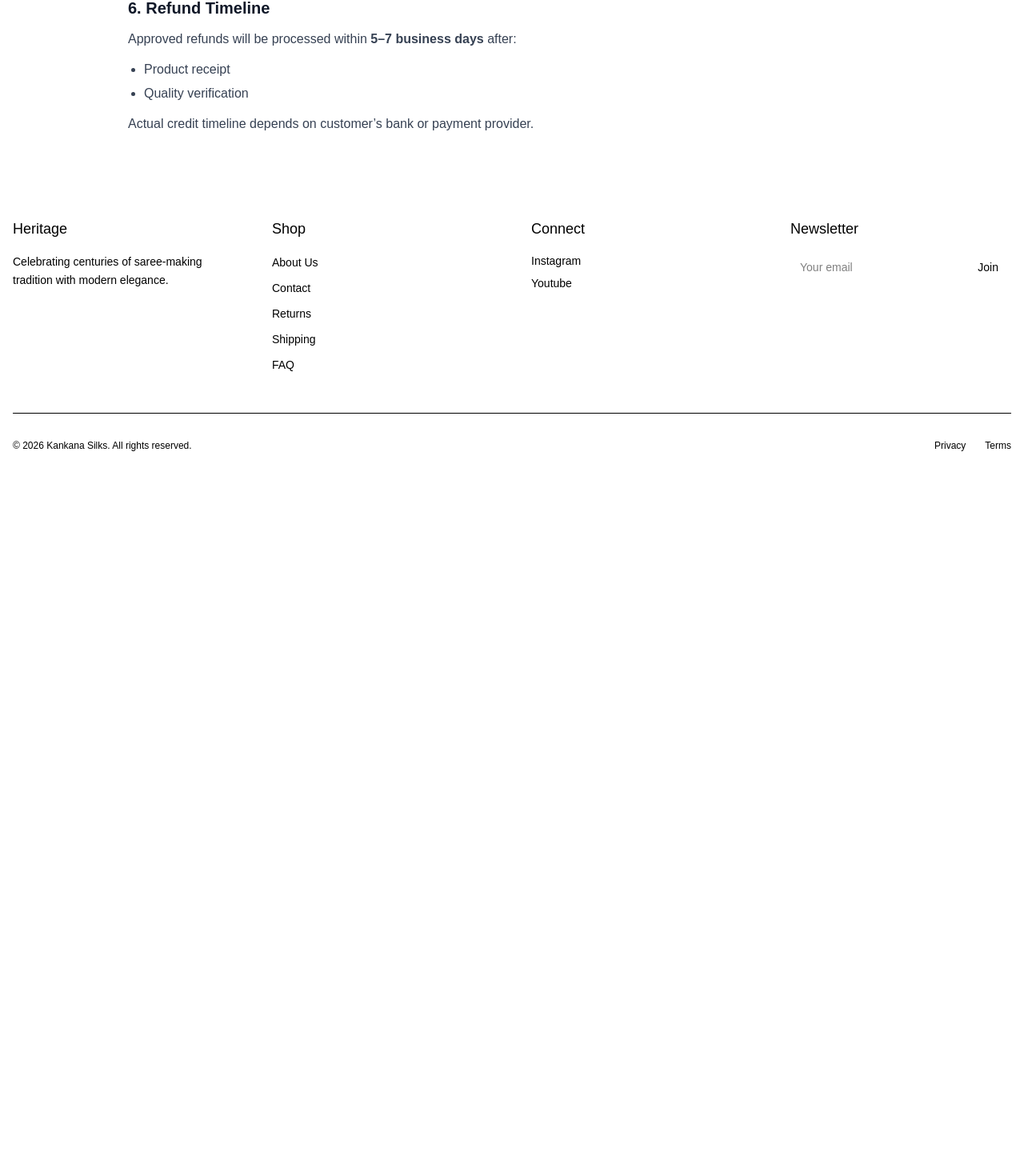
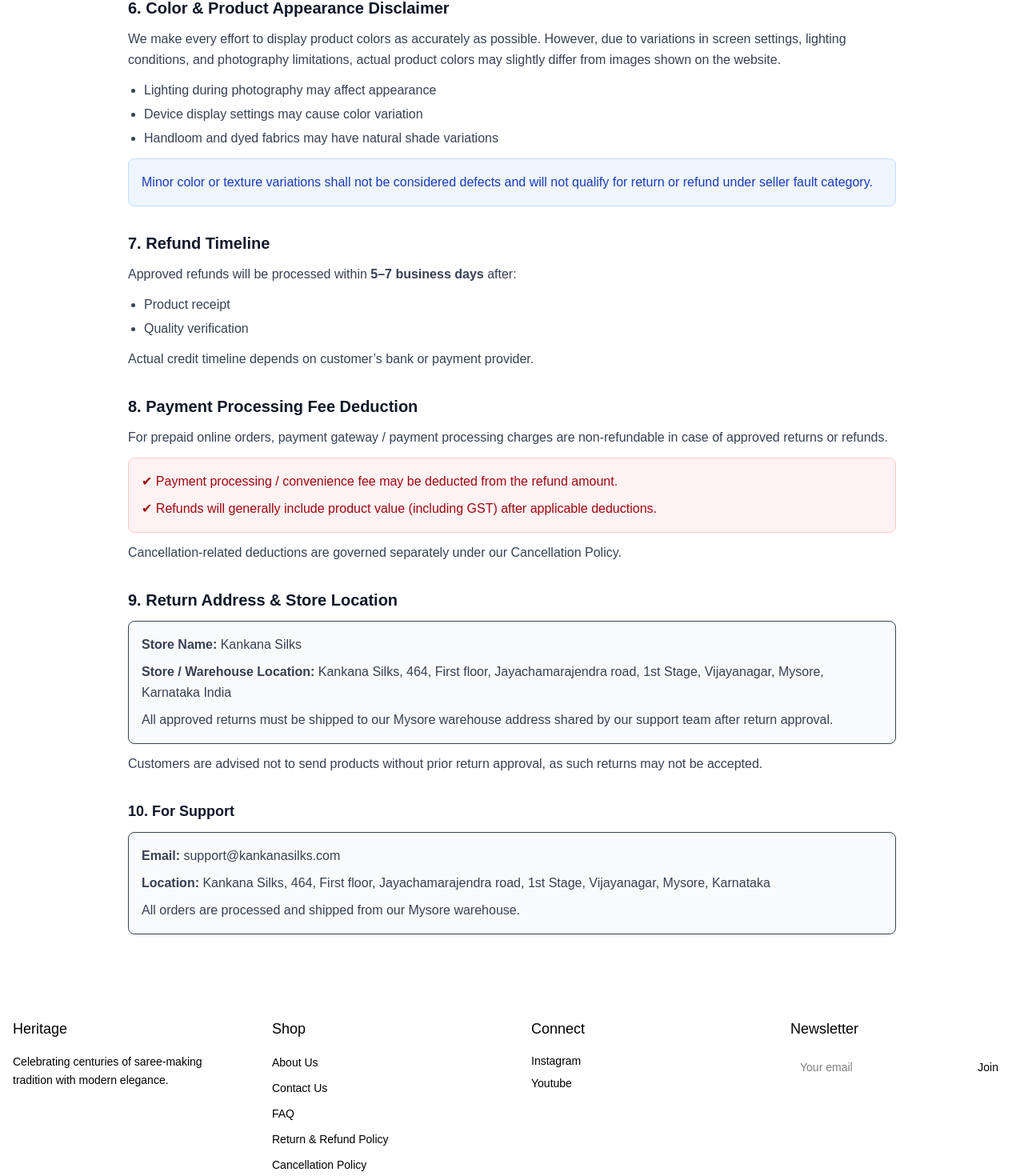
Before and after one commit to Suthan4/kankana-silks-frontend, a Next.js app: page /return-policy in a window 1280 px wide. Shown: the part 1519-2989 px from the top of the page at 80% size. Before the commit the page ends 2148 px from the top, so only its background shows below. Built offline with nearby package versions, Linux system fonts and the light colour scheme; no server answers.

Commit message:
policy updated

```diff
--- /dev/null
+++ b/src/app/(legal-with-header)/cancellation-policy/page.tsx
@@ -0,0 +1,5 @@
+import CancellationPolicy from "@/components/legal/cancellationPolicy";
+
+export default function CancellationPolicypage() {
+  return <CancellationPolicy />;
+}
--- a/src/components/footer.tsx
+++ b/src/components/footer.tsx
@@ -6,10 +6,11 @@ import Link from "next/link";
 export default function Footer() {
   const links = [
     { label: "About Us", href: "/about-us" },
-    { label: "Contact", href: "/contact-us" },
-    { label: "Returns", href: "/return-policy" },
-    { label: "Shipping", href: "/shipping-policy" },
+    { label: "Contact Us", href: "/contact-us" },
     { label: "FAQ", href: "/faq" },
+    { label: "Return & Refund Policy", href: "/return-policy" },
+    { label: "Cancellation Policy", href: "/cancellation-policy" },
+    { label: "Shipping Policy", href: "/shipping-policy" },
   ];
   const socialMedia = [
     {
--- a/src/components/legal/aboutUs.tsx
+++ b/src/components/legal/aboutUs.tsx
@@ -5,12 +5,12 @@ const AboutUs: React.FC = () => {
     <div className="bg-white">
       <div className="max-w-6xl mx-auto px-4 sm:px-6 lg:px-8 py-12">
         <h1 className="text-3xl sm:text-4xl font-bold text-gray-900 mb-6">
-          About Kanakana Silks
+          About Kankana Silks
         </h1>
 
         <div className="space-y-6 text-gray-700 text-sm sm:text-base leading-relaxed">
           <p>
-            Kanakana Silks is a celebration of timeless elegance and traditional
+            Kankana Silks is a celebration of timeless elegance and traditional
             craftsmanship. We specialize in premium silk sarees that reflect
             heritage, artistry, and modern sophistication.
           </p>
@@ -22,7 +22,7 @@ const AboutUs: React.FC = () => {
           </p>
 
           <p>
-            At Kanakana Silks, we believe in quality, transparency, and customer
+            At Kankana Silks, we believe in quality, transparency, and customer
             satisfaction. From secure payments to trusted delivery partners, we
             ensure a seamless shopping experience.
           </p>
--- /dev/null
+++ b/src/components/legal/cancellationPolicy.tsx
@@ -0,0 +1,122 @@
+import React from "react";
+
+const CancellationPolicy: React.FC = () => {
+  return (
+    <div className="w-full bg-white">
+      <div className="max-w-5xl mx-auto px-4 sm:px-6 lg:px-8 py-10">
+        <h1 className="text-2xl sm:text-3xl font-bold text-gray-900 mb-6">
+          ❌ Order Cancellation Policy
+        </h1>
+
+        <div className="space-y-8 text-sm sm:text-base text-gray-700 leading-relaxed">
+          {/* 1 */}
+          <section>
+            <h2 className="text-lg font-semibold text-gray-900 mb-3">
+              1. Cancellation Before Shipment
+            </h2>
+
+            <p className="mb-3">
+              Orders can be cancelled before dispatch confirmation.
+            </p>
+
+            <div className="bg-yellow-50 border border-yellow-200 rounded-lg p-4">
+              <p className="font-medium text-yellow-800">
+                Payment processing / payment gateway charges are non-refundable
+                in case of cancellation.
+              </p>
+            </div>
+          </section>
+
+          {/* 2 */}
+          <section>
+            <h2 className="text-lg font-semibold text-gray-900 mb-3">
+              2. Cancellation After Shipment
+            </h2>
+
+            <p>
+              Once an order has been shipped from our warehouse, cancellation is
+              not allowed.
+            </p>
+          </section>
+
+          {/* 3 */}
+          <section>
+            <h2 className="text-lg font-semibold text-gray-900 mb-3">
+              3. Refund for Cancelled Orders
+            </h2>
+
+            <p className="mb-3">
+              Approved cancellations will be refunded after deducting applicable
+              payment processing charges.
+            </p>
+
+            <ul className="list-disc pl-5 space-y-1">
+              <li>Refund timeline: 5–7 business days</li>
+              <li>Bank processing time may vary</li>
+            </ul>
+          </section>
+
+          {/* 4 */}
+          <section>
+            <h2 className="text-lg font-semibold text-gray-900 mb-3">
+              4. Seller Cancellation Rights
+            </h2>
+
+            <p>Kankana Silks reserves the right to cancel orders due to:</p>
+
+            <ul className="list-disc pl-5 space-y-1 mt-2">
+              <li>Stock unavailability</li>
+              <li>Pricing errors</li>
+              <li>Fraud suspicion</li>
+              <li>Technical issues</li>
+            </ul>
+          </section>
+
+          {/* 5 */}
+          <section>
+            <h2 className="text-lg font-semibold text-gray-900 mb-3">
+              5. Store Information
+            </h2>
+
+            <div className="bg-gray-50 border rounded-lg p-4 space-y-2">
+              <p>
+                <strong>Store Name:</strong> Kankana Silks
+              </p>
+              <p>
+                <strong>Location:</strong> Kankana Silks, 464, First floor,
+                Jayachamarajendra road, 1st Stage, Vijayanagar, Mysore,
+                Karnataka
+              </p>
+              <p>
+                All orders are processed and shipped from our Mysore warehouse.
+              </p>
+            </div>
+          </section>
+
+          {/* 6 */}
+          <section>
+            <h2 className="text-lg font-semibold text-gray-900 mb-3">
+              6. For Support
+            </h2>
+
+            <div className="bg-gray-50 border rounded-lg p-4 space-y-2">
+              <p>
+                <strong>Email:</strong> support@kankanasilks.com
+              </p>
+              <p>
+                <strong>Location:</strong> Kankana Silks, 464, First floor,
+                Jayachamarajendra road, 1st Stage, Vijayanagar, Mysore,
+                Karnataka
+              </p>
+              <p>
+                All orders are processed and shipped from our Mysore warehouse.
+              </p>
+            </div>
+          </section>
+        </div>
+      </div>
+    </div>
+  );
+};
+
+export default CancellationPolicy;
--- a/src/components/legal/returnPolicy.tsx
+++ b/src/components/legal/returnPolicy.tsx
@@ -124,10 +124,40 @@ const ReturnRefundPolicy: React.FC = () => {
             </ul>
           </section>
 
-          {/* 6 */}
+          {/* Color Disclaimer */}
           <section>
             <h2 className="text-lg sm:text-xl font-semibold text-gray-900 mb-3">
-              6. Refund Timeline
+             6. Color & Product Appearance Disclaimer
+            </h2>
+
+            <p className="mb-3">
+              We make every effort to display product colors as accurately as
+              possible. However, due to variations in screen settings, lighting
+              conditions, and photography limitations, actual product colors may
+              slightly differ from images shown on the website.
+            </p>
+
+            <ul className="list-disc pl-5 space-y-1 mb-3">
+              <li>Lighting during photography may affect appearance</li>
+              <li>Device display settings may cause color variation</li>
+              <li>
+                Handloom and dyed fabrics may have natural shade variations
+              </li>
+            </ul>
+
+            <div className="bg-blue-50 border border-blue-200 rounded-lg p-4">
+              <p className="font-medium text-blue-800">
+                Minor color or texture variations shall not be considered
+                defects and will not qualify for return or refund under seller
+                fault category.
+              </p>
+            </div>
+          </section>
+
+          {/* 7 */}
+          <section>
+            <h2 className="text-lg sm:text-xl font-semibold text-gray-900 mb-3">
+              7. Refund Timeline
             </h2>
 
             <p className="mb-3">
@@ -145,6 +175,81 @@ const ReturnRefundPolicy: React.FC = () => {
               provider.
             </p>
           </section>
+
+          {/* 8 */}
+          <section>
+            <h2 className="text-lg sm:text-xl font-semibold text-gray-900 mb-3">
+              8. Payment Processing Fee Deduction
+            </h2>
+
+            <p className="mb-3">
+              For prepaid online orders, payment gateway / payment processing
+              charges are non-refundable in case of approved returns or refunds.
+            </p>
+
+            <div className="bg-red-50 border border-red-200 rounded-lg p-4 space-y-2">
+              <p className="font-medium text-red-800">
+                ✔ Payment processing / convenience fee may be deducted from the
+                refund amount.
+              </p>
+              <p className="font-medium text-red-800">
+                ✔ Refunds will generally include product value (including GST)
+                after applicable deductions.
+              </p>
+            </div>
+
+            <p className="mt-3">
+              Cancellation-related deductions are governed separately under our
+              Cancellation Policy.
+            </p>
+          </section>
+
+          {/* 9 */}
+          <section>
+            <h2 className="text-lg sm:text-xl font-semibold text-gray-900 mb-3">
+              9. Return Address & Store Location
+            </h2>
+
+            <div className="bg-gray-50 border rounded-lg p-4 space-y-2">
+              <p>
+                <strong>Store Name:</strong> Kankana Silks
+              </p>
+              <p>
+                <strong>Store / Warehouse Location:</strong> Kankana Silks, 464,
+                First floor, Jayachamarajendra road, 1st Stage, Vijayanagar,
+                Mysore, Karnataka India
+              </p>
+              <p>
+                All approved returns must be shipped to our Mysore warehouse
+                address shared by our support team after return approval.
+              </p>
+            </div>
+
+            <p className="mt-3">
+              Customers are advised not to send products without prior return
+              approval, as such returns may not be accepted.
+            </p>
+          </section>
+
+          <section>
+            <h2 className="text-lg font-semibold text-gray-900 mb-3">
+              10. For Support
+            </h2>
+
+            <div className="bg-gray-50 border rounded-lg p-4 space-y-2">
+              <p>
+                <strong>Email:</strong> support@kankanasilks.com
+              </p>
+              <p>
+                <strong>Location:</strong> Kankana Silks, 464, First floor,
+                Jayachamarajendra road, 1st Stage, Vijayanagar, Mysore,
+                Karnataka
+              </p>
+              <p>
+                All orders are processed and shipped from our Mysore warehouse.
+              </p>
+            </div>
+          </section>
         </div>
       </div>
     </div>
--- a/src/components/legal/shippingPolicy.tsx
+++ b/src/components/legal/shippingPolicy.tsx
@@ -22,8 +22,8 @@ const ShippingPolicy: React.FC = () => {
             </p>
 
             <p className="mb-2">
-              Kankana Silks reserves the right to delay or cancel orders in
-              case of:
+              Kankana Silks reserves the right to delay or cancel orders in case
+              of:
             </p>
 
             <ul className="list-disc pl-5 space-y-1">
@@ -107,6 +107,25 @@ const ShippingPolicy: React.FC = () => {
               WhatsApp (if applicable) once dispatched.
             </p>
           </section>
+          <section>
+            <h2 className="text-lg font-semibold text-gray-900 mb-3">
+              6. For Support
+            </h2>
+
+            <div className="bg-gray-50 border rounded-lg p-4 space-y-2">
+              <p>
+                <strong>Email:</strong> support@kankanasilks.com
+              </p>
+              <p>
+                <strong>Location:</strong> Kankana Silks, 464, First floor,
+                Jayachamarajendra road, 1st Stage, Vijayanagar, Mysore,
+                Karnataka
+              </p>
+              <p>
+                All orders are processed and shipped from our Mysore warehouse.
+              </p>
+            </div>
+          </section>
         </div>
       </div>
     </div>
```
